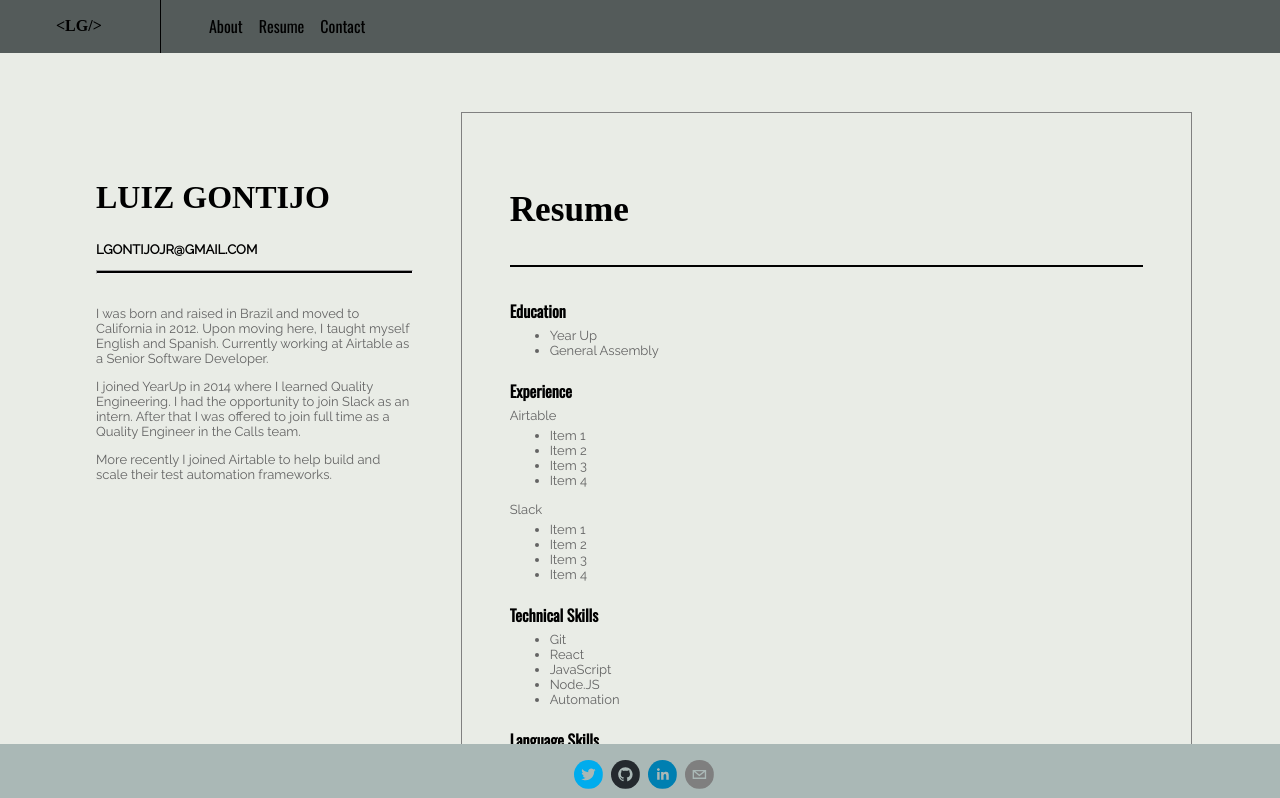
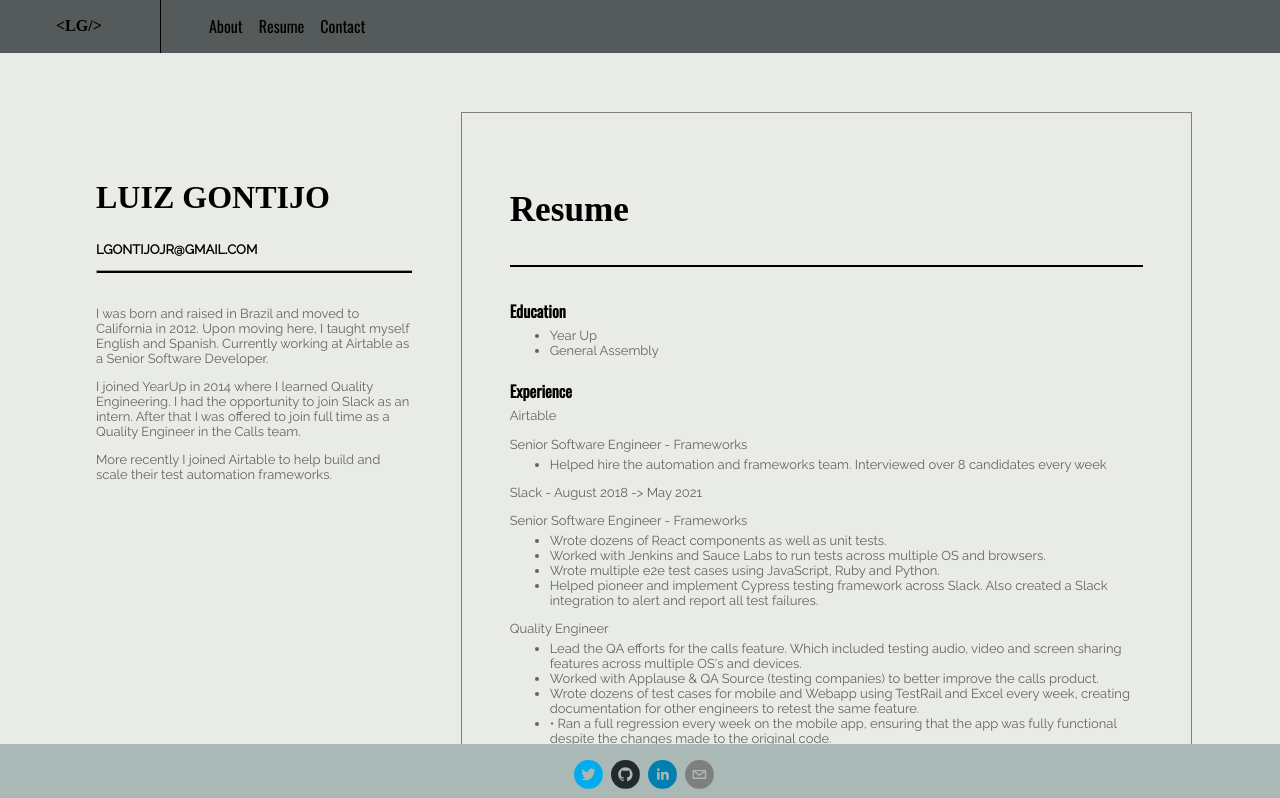
Before and after one commit to lgontijojr/Personal-Website, a React (Create React App) app: page /resume in a window 1280 px wide. Shown: the top 798 px of the page. Built offline with nearby package versions, Linux system fonts and the light colour scheme; a web font is replaced by a local one.

Commit message:
Finish updating resume information

```diff
--- a/src/pages/Resume.jsx
+++ b/src/pages/Resume.jsx
@@ -6,14 +6,33 @@ function ResumePage() {
       subTitle: "Education",
       list: ["Year Up", "General Assembly"],
     },
+    { subTitle: "Experience", paragraph: "Airtable" },
     {
-      subTitle: "Experience",
-      paragraph: "Airtable",
-      list: ["Item 1", "Item 2", "Item 3", "Item 4"],
+      paragraph: "Senior Software Engineer - Frameworks",
+      list: [
+        "Helped hire the automation and frameworks team. Interviewed over 8 candidates every week",
+      ],
     },
     {
-      paragraph: "Slack",
-      list: ["Item 1", "Item 2", "Item 3", "Item 4"],
+      paragraph: "Slack - August 2018 -> May 2021",
+    },
+    {
+      paragraph: "Senior Software Engineer - Frameworks",
+      list: [
+        "Wrote dozens of React components as well as unit tests.",
+        "Worked with Jenkins and Sauce Labs to run tests across multiple OS and browsers.",
+        "Wrote multiple e2e test cases using JavaScript, Ruby and Python.",
+        "Helped pioneer and implement Cypress testing framework across Slack. Also created a Slack integration to alert and report all test failures.",
+      ],
+    },
+    {
+      paragraph: "Quality Engineer",
+      list: [
+        "Lead the QA efforts for the calls feature. Which included testing audio, video and screen sharing features across multiple OS's and devices.",
+        "Worked with Applause & QA Source (testing companies) to better improve the calls product.",
+        "Wrote dozens of test cases for mobile and Webapp using TestRail and Excel every week, creating documentation for other engineers to retest the same feature.",
+        "• Ran a full regression every week on the mobile app, ensuring that the app was fully functional despite the changes made to the original code.",
+      ],
     },
     {
       subTitle: "Technical Skills",
```
